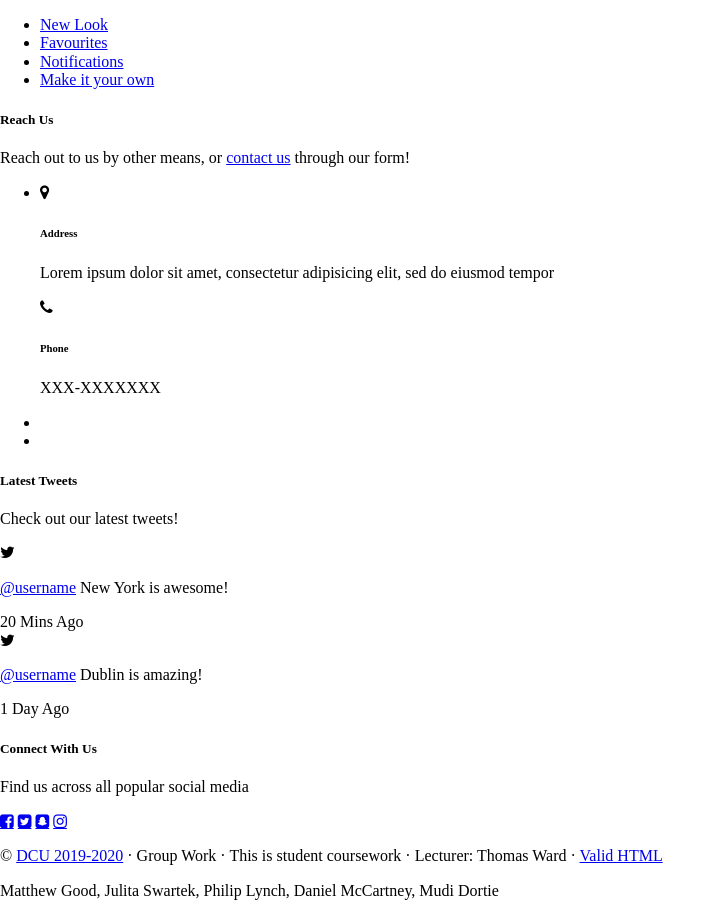
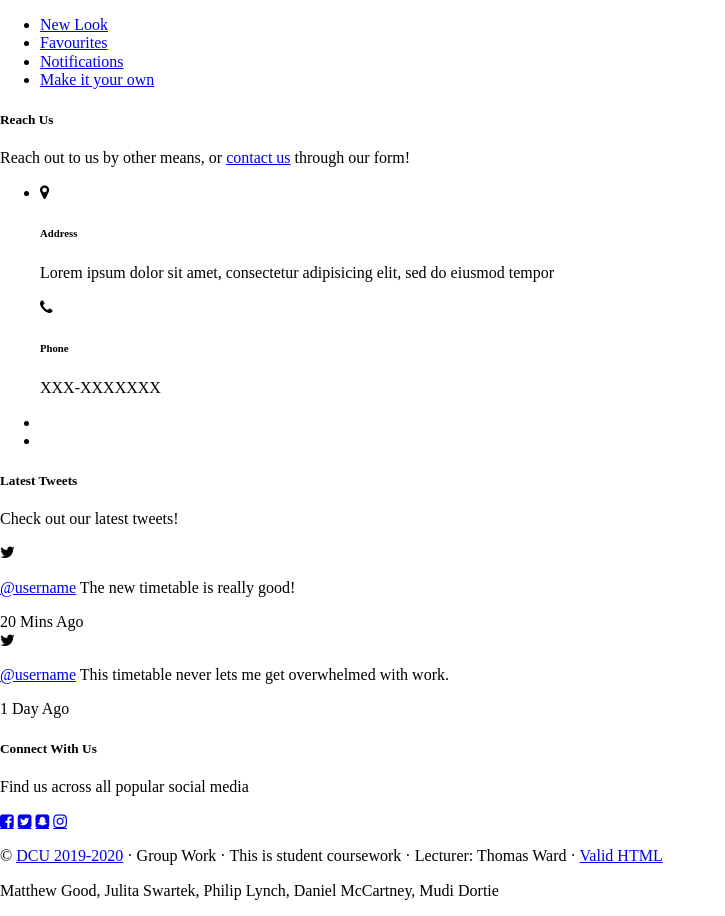
Before and after one commit to DanielMc56/CA115-Project, a plain HTML site: page index.html in a window 1280 px wide. Shown: the whole page, without its empty margins (0-725 px from the left). Drawn offline with Linux system fonts and the light colour scheme; files that its build step writes are made by us from their sources.

Commit message:
index edit2

```diff
--- a/index.html
+++ b/index.html
@@ -65,7 +65,7 @@
 						<i class="fa fa-twitter tweet-ic"></i>
 					</div>
 					<div class="right-col">
-						<p><a href="#">@username</a> New York is awesome!</p>
+						<p><a href="#">@username</a> The new timetable is really good!</p>
 						<label>20 Mins Ago</label>
 					</div>
 				</div>
@@ -74,7 +74,7 @@
 						<i class="fa fa-twitter tweet-ic"></i>
 					</div>
 					<div class="right-col">
-						<p><a href="#">@username</a> Dublin is amazing!</p>
+						<p><a href="#">@username</a> This timetable never lets me get overwhelmed with work.</p>
 						<label>1 Day Ago</label>
 					</div>
 				</div>
```
